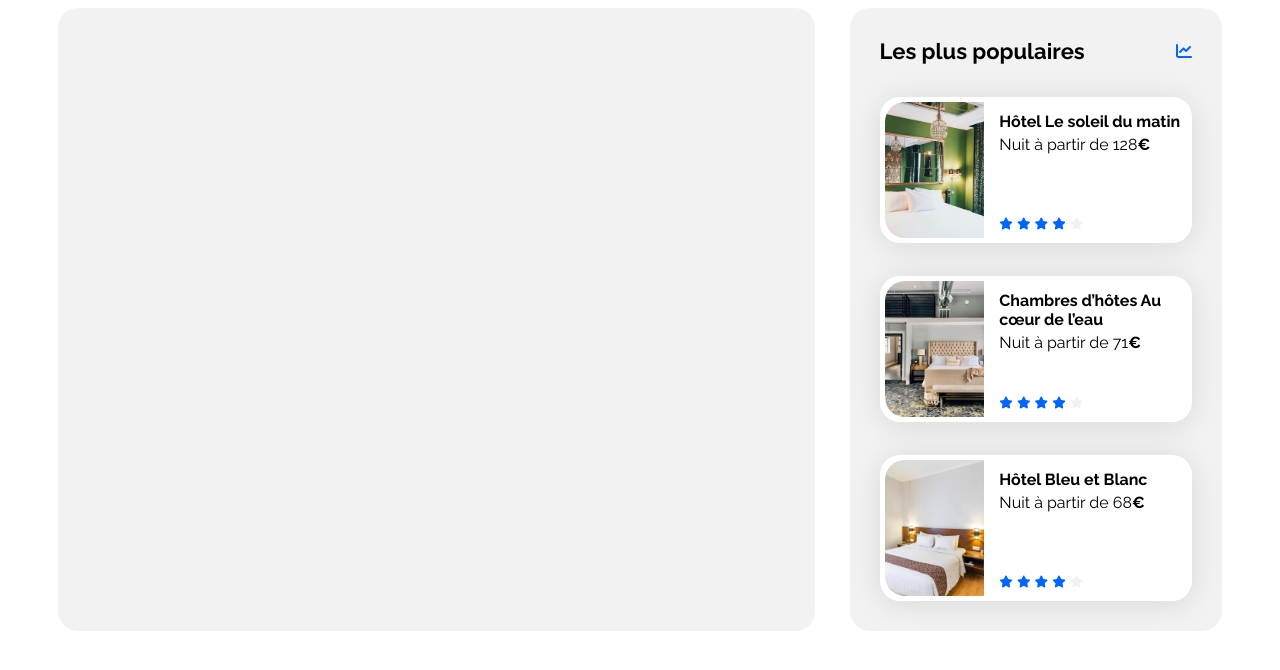
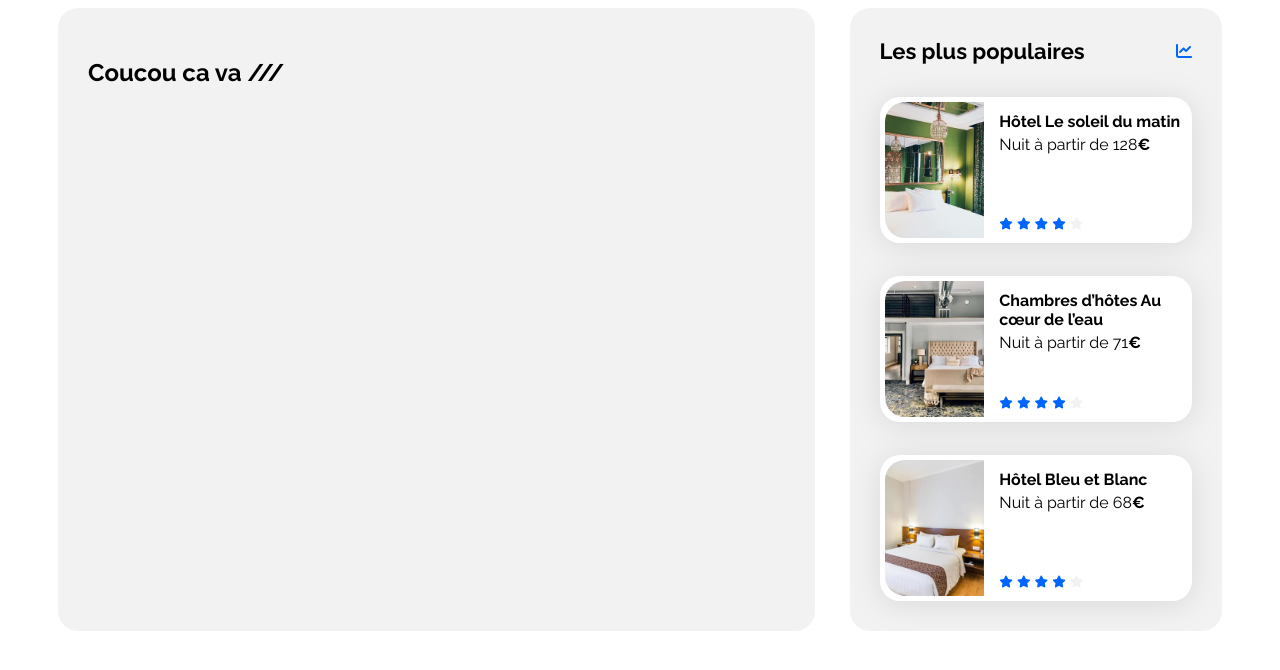
Before and after one commit to Chahinez23/projet_2_agence_voyage, a plain HTML site: page index.html in a window 1280 px wide. Drawn offline with Linux system fonts and the light colour scheme.

Commit message:
Remplacement 'hebergements' par 'coucou'

```diff
--- a/index.html
+++ b/index.html
@@ -20,7 +20,7 @@
         <main>
             <div class="hebergements-and-populaires">
                 <section class="hebergements">
-
+                    <h1>Coucou ca va ///</h1>
                 </section>
                 <section class="populaires">
                     <div class="populaires-title">
```
